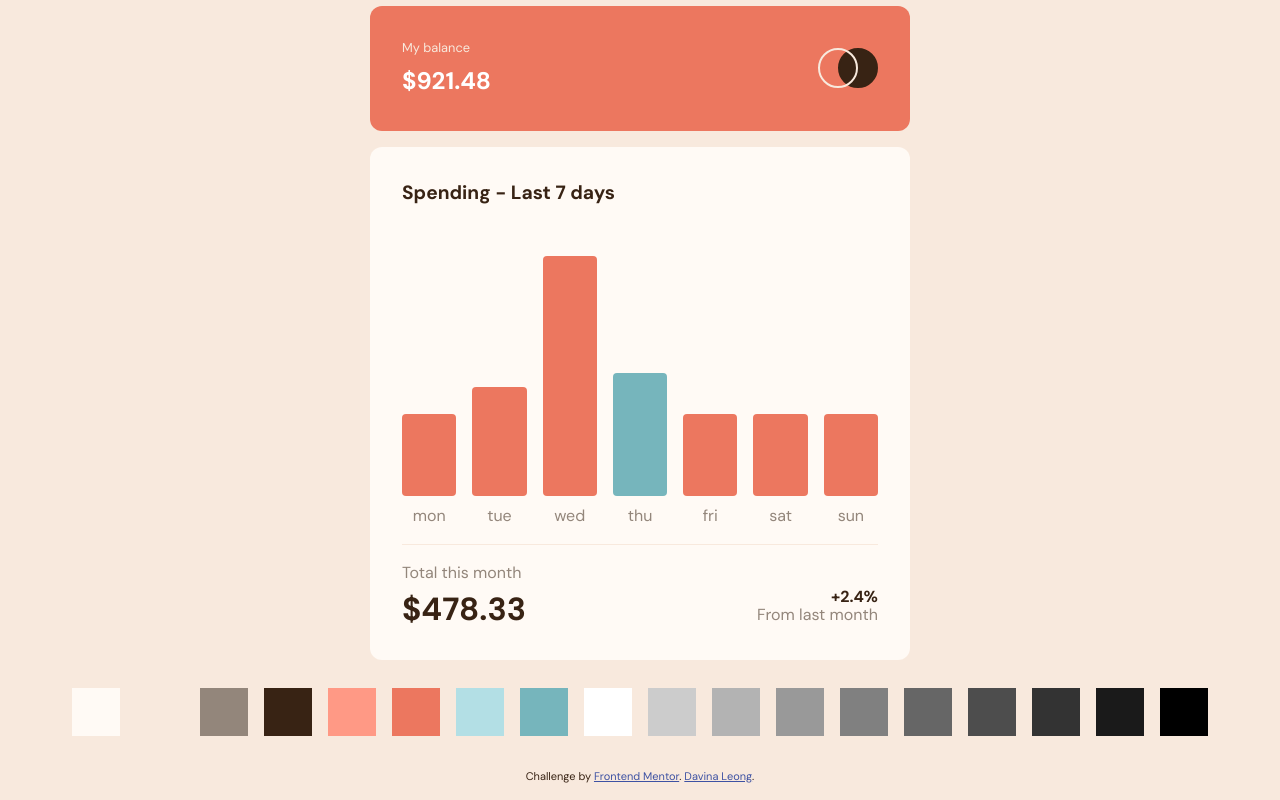
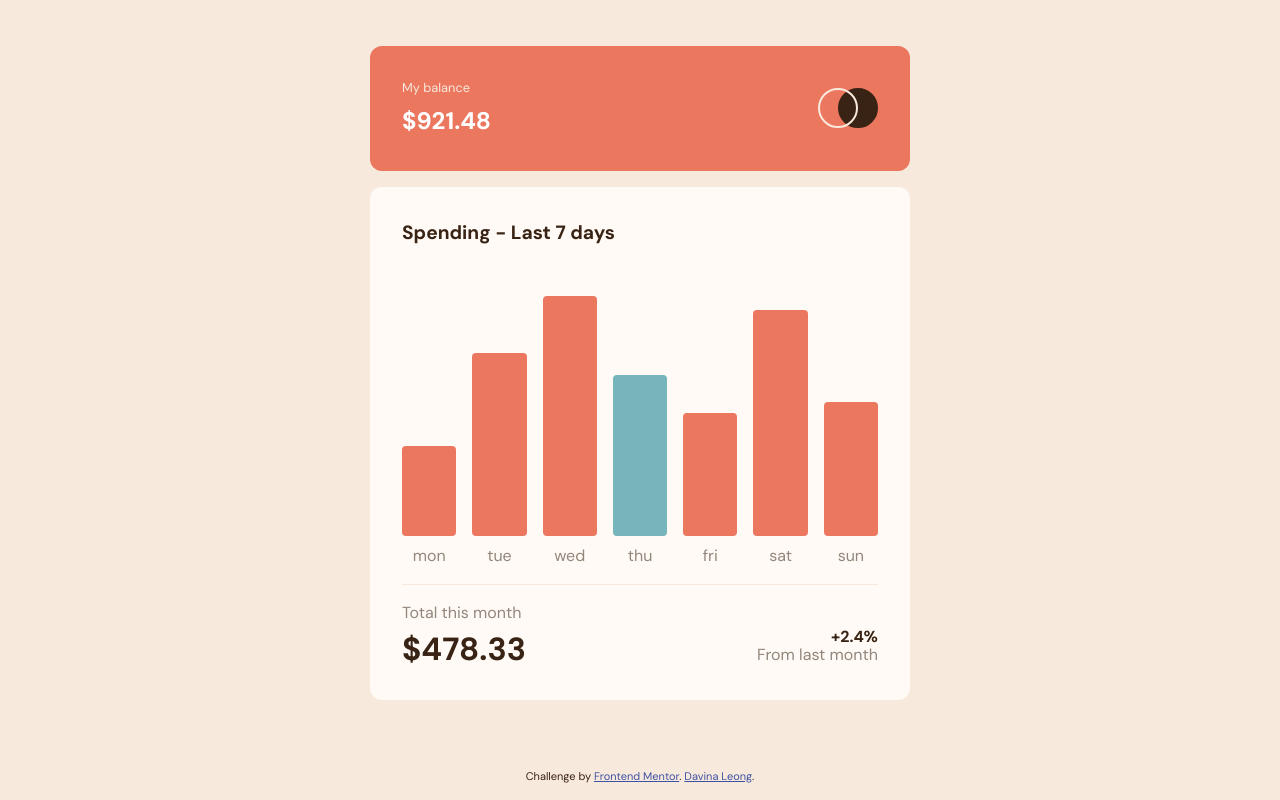
Before and after one commit to davinaleong/fem-expenses-chart-component, a website built with Vite: page index.html in a window 1280 px wide. Built offline with nearby package versions, Linux system fonts and the light colour scheme.

Commit message:
Populated chart

```diff
--- a/index.html
+++ b/index.html
@@ -52,50 +52,7 @@
         </div>
         <div class="card-body | bg-primary-100 br-300">
           <h2 class="card-heading | fw-bold fs-500">Spending - Last 7 days</h2>
-          <div class="card-chart" data-chart>
-            <div class="chart-column">
-              <button class="chart-bar" style="--height: 30%">
-                <div class="chart-popup">$17.45</div>
-              </button>
-              <div class="chart-label">Mon</div>
-            </div>
-            <div class="chart-column">
-              <button class="chart-bar" style="--height: 40%">
-                <div class="chart-popup">$34.91</div>
-              </button>
-              <div class="chart-label">Tue</div>
-            </div>
-            <div class="chart-column">
-              <button class="chart-bar" style="--height: 100%">
-                <div class="chart-popup">$52.36</div>
-              </button>
-              <div class="chart-label">Wed</div>
-            </div>
-            <div class="chart-column">
-              <button class="chart-bar" style="--height: 45%" data-today>
-                <div class="chart-popup">$31.07</div>
-              </button>
-              <div class="chart-label">Thu</div>
-            </div>
-            <div class="chart-column">
-              <button class="chart-bar" style="--height: 30%">
-                <div class="chart-popup">$23.39</div>
-              </button>
-              <div class="chart-label">Fri</div>
-            </div>
-            <div class="chart-column">
-              <button class="chart-bar" style="--height: 30%">
-                <div class="chart-popup">$23.39</div>
-              </button>
-              <div class="chart-label">Sat</div>
-            </div>
-            <div class="chart-column">
-              <button class="chart-bar" style="--height: 30%">
-                <div class="chart-popup">$25.48</div>
-              </button>
-              <div class="chart-label">Sun</div>
-            </div>
-          </div>
+          <div class="card-chart" data-chart></div>
           <div class="card-divider"></div>
           <h3 class="card-total-heading | text-primary-400">
             Total this month
@@ -106,30 +63,6 @@
         </div>
       </div>
     </main>
-
-    <div class="swatches | py-400">
-      <div class="bg-primary-100">&nbsp;</div>
-      <div class="bg-primary-200">&nbsp;</div>
-      <div class="bg-primary-400">&nbsp;</div>
-      <div class="bg-primary-900">&nbsp;</div>
-
-      <div class="bg-red-300">&nbsp;</div>
-      <div class="bg-red-400">&nbsp;</div>
-
-      <div class="bg-cyan-300">&nbsp;</div>
-      <div class="bg-cyan-400">&nbsp;</div>
-
-      <div class="bg-grey-100">&nbsp;</div>
-      <div class="bg-grey-200">&nbsp;</div>
-      <div class="bg-grey-300">&nbsp;</div>
-      <div class="bg-grey-400">&nbsp;</div>
-      <div class="bg-grey-500">&nbsp;</div>
-      <div class="bg-grey-600">&nbsp;</div>
-      <div class="bg-grey-700">&nbsp;</div>
-      <div class="bg-grey-800">&nbsp;</div>
-      <div class="bg-grey-900">&nbsp;</div>
-      <div class="bg-grey-1000">&nbsp;</div>
-    </div>
 
     <div class="attribution | py-400">
       Challenge by
--- a/scripts/main.js
+++ b/scripts/main.js
@@ -1,7 +1,52 @@
 import data from "./data.json"
 
 const chartEl = document.querySelector(`[data-chart]`)
-const chartHeight = chartEl.clientHeight
 
+const date = new Date()
 const maxValue = Math.max(...data.map((object) => object.amount))
-console.log(`maxValue: `, maxValue)
+
+const getDay = (date) => {
+  switch (date.getDay()) {
+    case 0:
+      return `sun`
+
+    case 1:
+      return `mon`
+
+    case 2:
+      return `tue`
+
+    case 3:
+      return `wed`
+
+    case 4:
+      return `thu`
+
+    case 5:
+      return `fri`
+
+    case 6:
+      return `sat`
+
+    default:
+      return ``
+  }
+}
+
+chartEl.innerHTML = ``
+data.forEach((object) => {
+  const { day, amount } = object
+  const height = Math.round((Number(amount) / maxValue) * 100)
+
+  const today =
+    getDay(date).toLowerCase() == day.toLowerCase() ? `data-today` : ``
+
+  chartEl.innerHTML += `
+        <div class="chart-column">
+            <button class="chart-bar" ${today} style="--height: ${height}%">
+                <div class="chart-popup">$${amount}</div>
+            </button>
+            <div class="chart-label">${day}</div>
+        </div>
+    `
+})
--- a/styles/main.css
+++ b/styles/main.css
@@ -87,7 +87,7 @@ body {
   font-family: var(--ff-body);
   font-weight: var(--fw-regular);
   display: grid;
-  grid-template-rows: auto max-content max-content;
+  grid-template-rows: auto max-content;
 }
 
 main {
@@ -130,8 +130,8 @@ main {
 .card {
   --card-width: 21.438em;
   --card-height: 33.438em;
-  --card-padding: var(--size-600);
-  --card-spacer: var(--size-400);
+  --card-padding: var(--size-400);
+  --card-spacer: var(--size-300);
 
   width: var(--card-width);
   min-height: var(--card-height);
@@ -145,6 +145,8 @@ main {
   .card {
     --card-width: 33.75em;
     --card-height: 41.25em;
+    --card-padding: var(--size-600);
+    --card-spacer: var(--size-400);
     grid-template-rows: 7.813em 32.063em;
   }
 }
@@ -207,9 +209,15 @@ main {
   overflow: hidden;
   display: grid;
   grid-template-columns: repeat(2, 1fr);
-  grid-template-rows: max-content 20em repeat(4, max-content);
+  grid-template-rows: max-content 16.5em repeat(4, max-content);
   align-items: center;
   padding: var(--card-padding);
+}
+
+@media (min-width: 35.75em) {
+  .card-body {
+    grid-template-rows: max-content 20em repeat(4, max-content);
+  }
 }
 
 .card-body > .card-heading {
@@ -268,12 +276,13 @@ main {
   opacity: 0;
   position: absolute;
   top: -2.5em;
-  left: -50%;
+  left: 50%;
   color: var(--clr-primary-100);
   border-radius: var(--size-100);
   background-color: var(--clr-primary-900);
   font-size: var(--fs-300);
   padding: var(--size-100) var(--size-200);
+  transform: translateX(-50%);
   transition: opacity 0.3s ease-in-out;
 }
 
```
